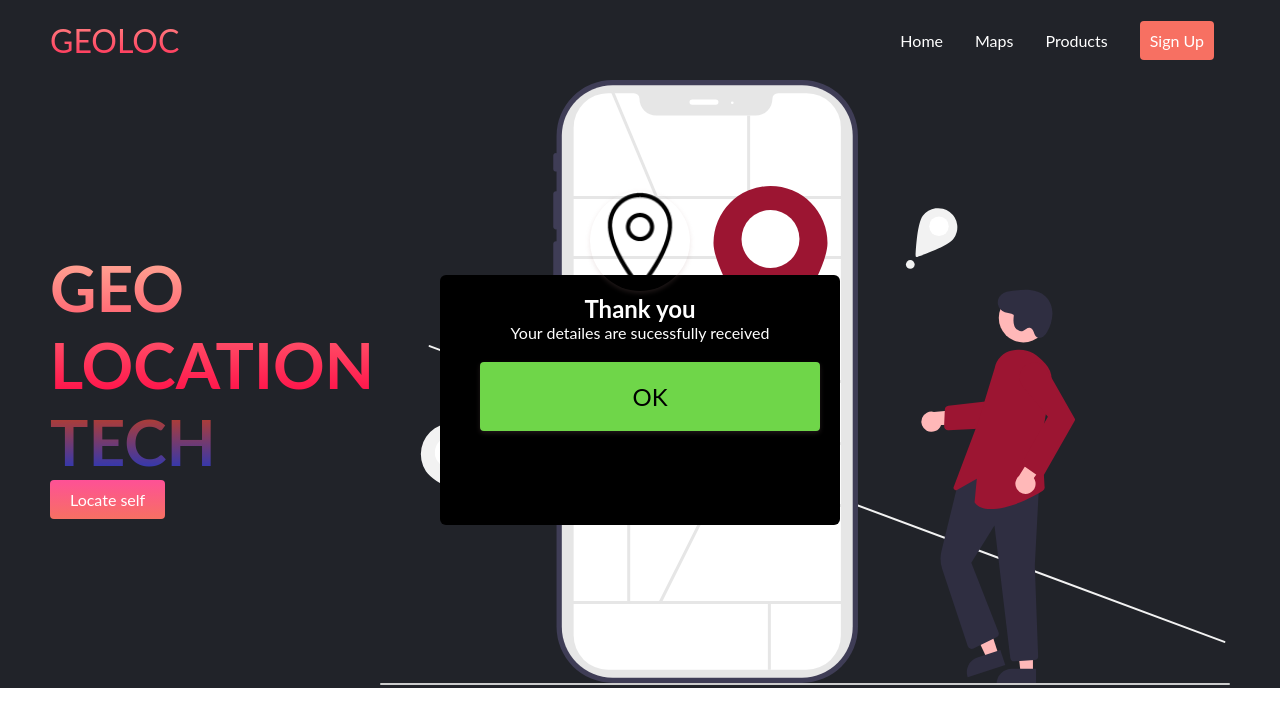
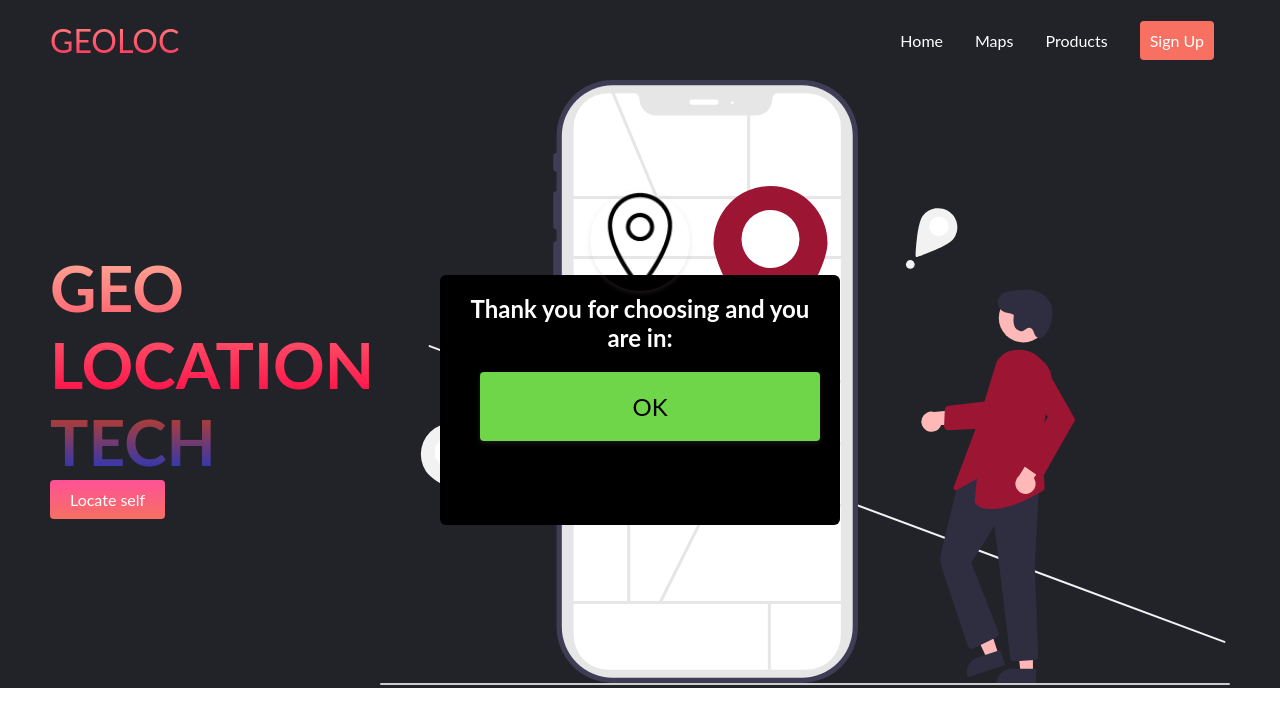
Before and after one commit to imbarilyn/Kuloketi-Divaisi, a plain HTML site: page index.html in a window 1280 px wide. Both pictures are taken after a click on the button "Locate self". Drawn offline with Linux system fonts and the light colour scheme.

Commit message:
added the geolocation functionality

```diff
--- a/index.html
+++ b/index.html
@@ -47,8 +47,8 @@
             <div class="container">
                 <div class="pop-up" id="popup">
                  <img src="images/fav2.png" alt="location icon">
-                 <h2>Thank you</h2>
-                 <p>Your detailes are sucessfully received</p>
+                 <h2>Thank you for choosing and you are in:</h2>
+                 <p></p>
                  <button type="button" class="popout-btn" onclick="closePopup()">OK</button>
                 </div>
             </div>
--- a/index.js
+++ b/index.js
@@ -1,9 +1,35 @@
-let popup = document.querySelector('#popup');
-function openPopup (){
+// let popup = document.querySelector('#popup');
+// function openPopup (){
+//     popup.classList.add("open-popup");
+
+// }
+
+// function closePopup (){
+//     popup.classList.remove("open-popup");
+// }
+function openPopup(){
+    let popup = document.querySelector('#popup');
     popup.classList.add("open-popup");
+    let locate = document.querySelector('p');
+    function success (position){
+        const location = {lat:position.coords.latitude, lng:position.coords.longitude};
+        console.log(location.lat+''+ location.lng);
+        // const geoApi_URL = `https://api.bigdatacloud.net/data/reverse-geocode-client?latitude=${location.lat}&longitude=${location.lng}&localityLanguage=en`;
+        // fetch(geoApi_URL)
+        // .then(resp => resp.json())
+        // .then(loc => {
+        //     locate.textContent = loc.principalSubdivision;
+        // })
 
+
+    }
+    if(!navigator.geolocation){
+        alert("Oppss!! seems there is no gelocation functionality");
+    }
+    else{
+        navigator.geolocation.getCurrentPosition(success);
+    }
 }
-
-function closePopup (){
-    popup.classList.remove("open-popup");
-}
+// function closePopup (){
+//     popup.classList.remove("open-popup");
+// }
```
